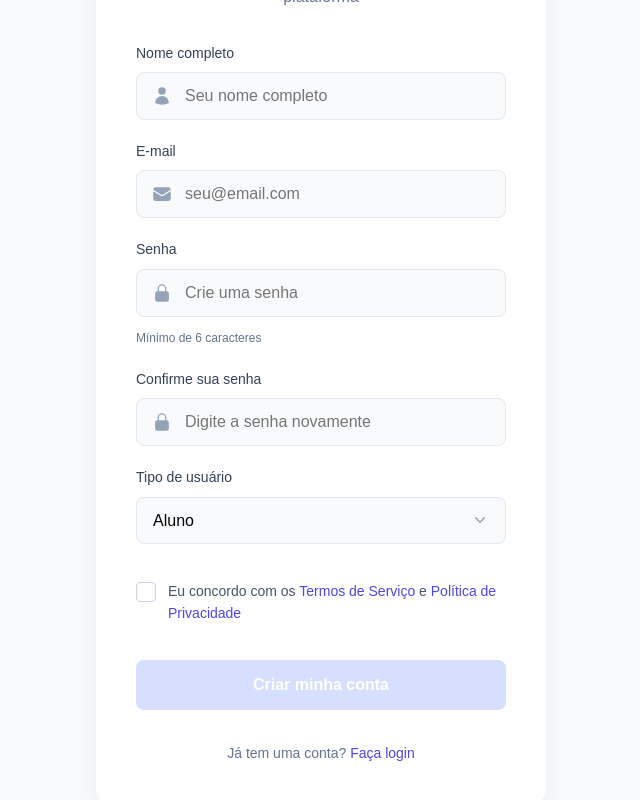
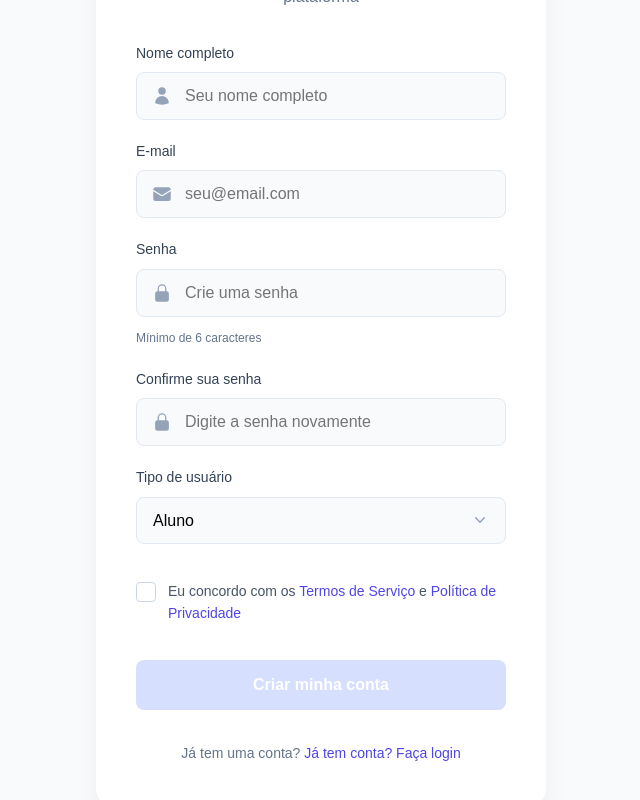
Before and after one commit to andersondev93/teg, a Next.js app in the folder frontend/: page /register in a window 1280 px wide. Shown: the part 336-1136 px from the top of the page, without its empty margins (319-959 px from the left). Built offline with nearby package versions, Linux system fonts and the light colour scheme; no server answers.

Commit message:
corrigindo outros erros

```diff
--- a/frontend/src/pages/login.js
+++ b/frontend/src/pages/login.js
@@ -5,6 +5,7 @@ import Head from 'next/head';
 import Image from 'next/image';
 import styles from '../styles/Auth.module.css';
 import Header from '../components/Header';
+import Link from 'next/link';
 
 export default function Login() {
   const [email, setEmail] = useState('');
--- a/frontend/src/pages/pricing.js
+++ b/frontend/src/pages/pricing.js
@@ -217,7 +217,7 @@ export default function Pricing() {
           <div className={styles.testimonialsGrid}>
             {testimonials.map((testimonial, index) => (
               <div key={index} className={styles.testimonialCard}>
-                <p className={styles.testimonialQuote}>"{testimonial.quote}"</p>
+                <p className={styles.testimonialQuote}>&quot;{testimonial.quote}&quot;</p>
                 <p className={styles.testimonialAuthor}>— {testimonial.author}</p>
               </div>
             ))}
--- a/frontend/src/pages/register.js
+++ b/frontend/src/pages/register.js
@@ -5,6 +5,7 @@ import Head from 'next/head';
 import Image from 'next/image';
 import styles from '../styles/Register.module.css';
 import Header from '../components/Header';
+import Link from 'next/link';
 
 export default function Register() {
   const [name, setName] = useState('');
@@ -201,7 +202,7 @@ export default function Register() {
           </form>
 
           <div className={styles.registerFooter}>
-            <p>Já tem uma conta? <a href="/login">Faça login</a></p>
+            <p>Já tem uma conta? <Link href="/login/">Já tem conta? Faça login</Link></p>
           </div>
         </div>
       </div>
```
